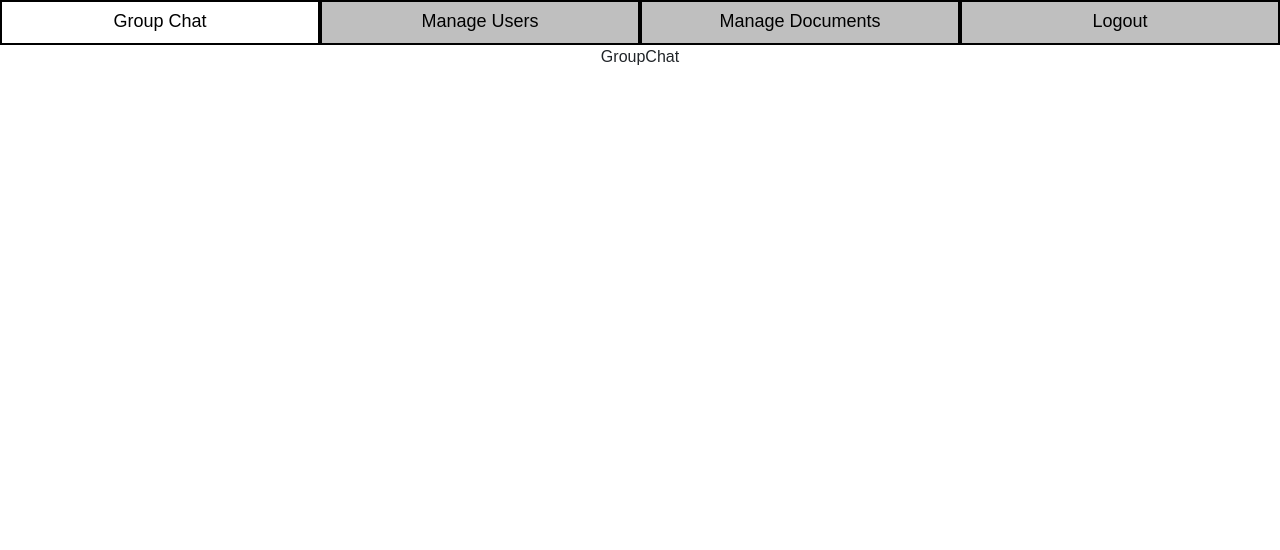
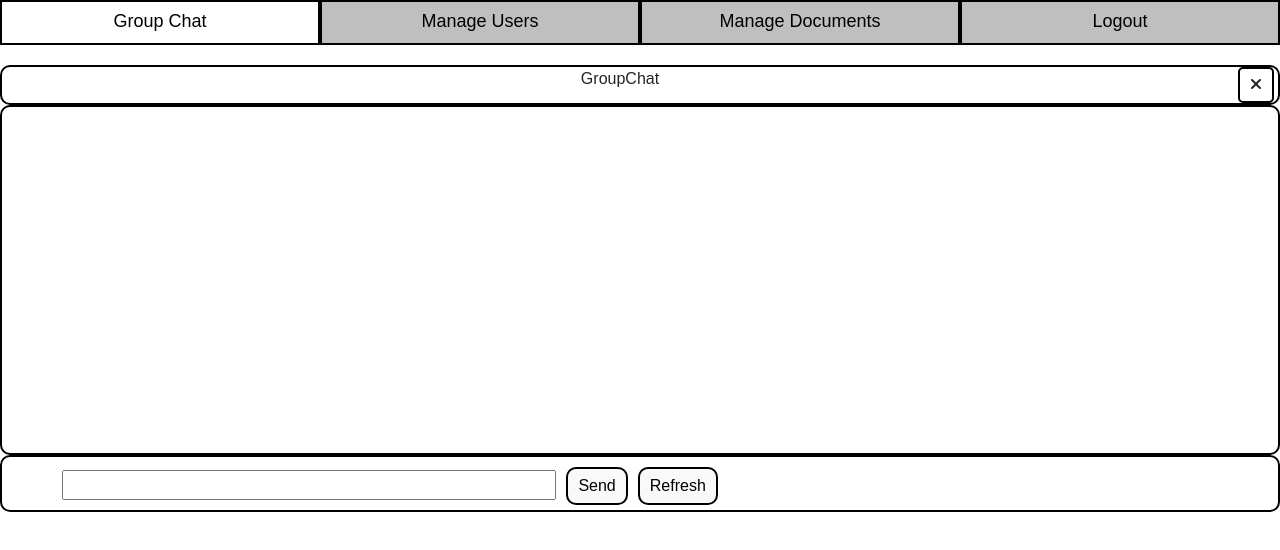
Before and after one commit to jhanrofel/project-wireframe-6, a React (Create React App) app in the folder client/: page /group-chat in a window 1280 px wide. Shown: the top 550 px of the page. Built offline with nearby package versions, Linux system fonts and the light colour scheme.

Commit message:
group chat page components UI, state and navigation ready

```diff
--- a/client/src/Pages/Chat/GroupChat.tsx
+++ b/client/src/Pages/Chat/GroupChat.tsx
@@ -1,9 +1,113 @@
-import React from 'react';
+import React, { useState, useRef } from "react";
+import { useNavigate } from "react-router-dom";
+
+import { FontAwesomeIcon } from "@fortawesome/react-fontawesome";
+import { faXmark } from "@fortawesome/free-solid-svg-icons";
+import Button from "../../Components/Button";
+
+// import { LoggedIn } from "../../Utilitites/LoggedIn";
+// import { SocketConnect } from "../../Utilitites/Socket";
+// import { useDispatch, useSelector } from "react-redux";
+// import { postChat, fetchChats } from "../../Utilitites/Slice/ChatSlice";
 
 const GroupChat: React.FC = () => {
+
+  const navigate = useNavigate();
+  // const dispatch = useDispatch();
+  // const chats = useSelector((state) => state.chat.data);
+  const chats:string[] = [];
+  // const socket = SocketConnect();
+  // const loggedIn = LoggedIn();
+  const closeButton = <FontAwesomeIcon icon={faXmark} />;
+  const [chat, setChat] = useState("");
+  const bottomRef = useRef(null);
+
+  // useEffect(() => {
+  //   dispatch(fetchChats());
+  // }, [dispatch]);
+
+  // useEffect(() => {
+  //   bottomRef.current?.scrollIntoView({ behavior: "smooth" });
+  // }, [chats]);
+
+  const onChangeHandler = (event: React.FormEvent<HTMLInputElement>): void => {
+    setChat((event.target as HTMLInputElement).value);
+  };
+
+  const onSendSubmitHandler = async (): Promise<void> => {
+    if (!chat) {
+      alert("Chat input is required!");
+      return;
+    }
+
+    // const today = new Date();
+    // const dateSend =
+    //   today.getFullYear() +
+    //   "-" +
+    //   String(today.getMonth() + 1).padStart(2, "0") +
+    //   "-" +
+    //   String(today.getDate()).padStart(2, "0") +
+    //   " " +
+    //   String(today.getHours()).padStart(2, "0") +
+    //   ":" +
+    //   String(today.getMinutes()).padStart(2, "0") +
+    //   ":" +
+    //   String(today.getSeconds()).padStart(2, "0");
+
+    // const chatData = {
+    //   userId: loggedIn.userId,
+    //   userName: loggedIn.fullname,
+    //   dateSend: dateSend,
+    //   message: chat,
+    // };
+
+    // const newChat = {
+    //   userId: { fullname: loggedIn.fullname },
+    //   dateSend: dateSend,
+    //   message: chat,
+    // };
+
+    // dispatch(postChat({ chatData, newChat })).then(() => {
+    //   setChat("");
+    //   socket.emit("send_message", { message: newChat });
+    // });
+
+    return;
+  };
   return (
-    <div>GroupChat</div>
-  )
-}
+    <div className="main">
+      <div className="gc-header">
+        GroupChat<div className="gc-close">{closeButton}</div>
+      </div>
+      <div className="gc-body">
+        <div id="message-container">
+          {chats.map((chat, i) => (
+            <div key={i} className="gc-message">
+              {/* {`[${chat.dateSend}] ${chat.user.fullname} : ${chat.message}`} */}
+            </div>
+          ))}
+          <div ref={bottomRef} />
+        </div>
+      </div>
+      <div className="gc-footer">
+        <span>{/*loggedIn.fullname*/}</span>
+        <input name="chat" value={chat} onChange={onChangeHandler}></input>
+
+        <Button
+          name="send"
+          text="Send"
+          variant="light"
+          onClick={onSendSubmitHandler}
+        />
+        <Button
+          name="refresh"
+          text="Refresh"
+          variant="light"
+          onClick={() => navigate(0)}
+        />
+      </div>
+    </div>
+  );
+};
 
 export default GroupChat;
```
